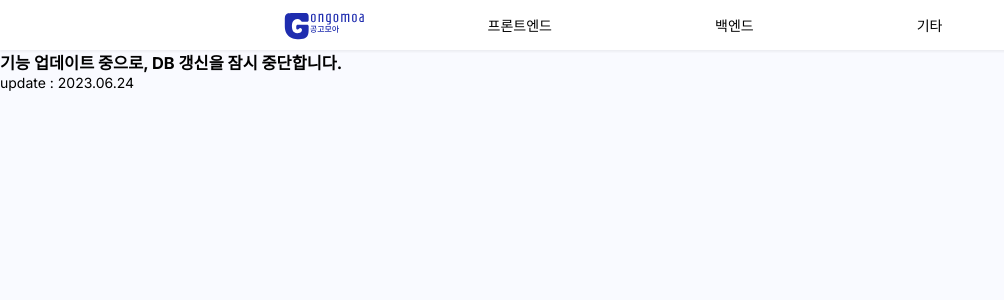
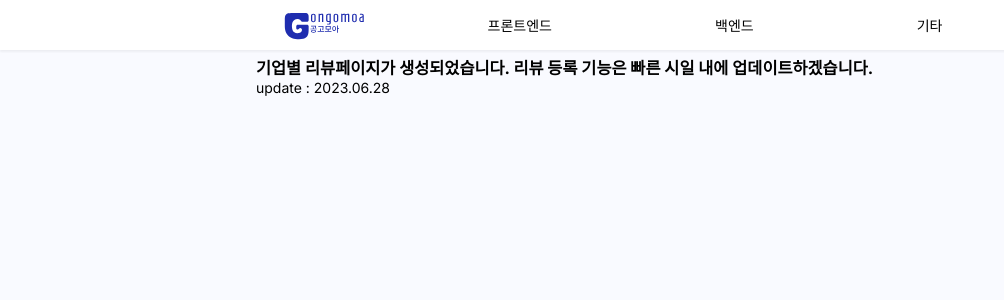
Before and after one commit to snowriceDD/gongomoa_client, a Next.js app: page / in a window 1280 px wide. Shown: the top 300 px of the page, without its empty margins (0-1004 px from the left). Built offline with nearby package versions, Linux system fonts and the light colour scheme.

Commit message:
"fix: home msg"

```diff
--- a/app/page.tsx
+++ b/app/page.tsx
@@ -2,8 +2,10 @@
 export default function Home() {
   return (
     <div className="list-bg">
-      <h3>기능 업데이트 중으로, DB 갱신을 잠시 중단합니다.</h3>
-      <p>update : 2023.06.24</p>
+      <div className="list-block">
+      <h3>기업별 리뷰페이지가 생성되었습니다. 리뷰 등록 기능은 빠른 시일 내에 업데이트하겠습니다.</h3>
+      <p>update : 2023.06.28</p>
+      </div>
     </div>
   )
 }
```
